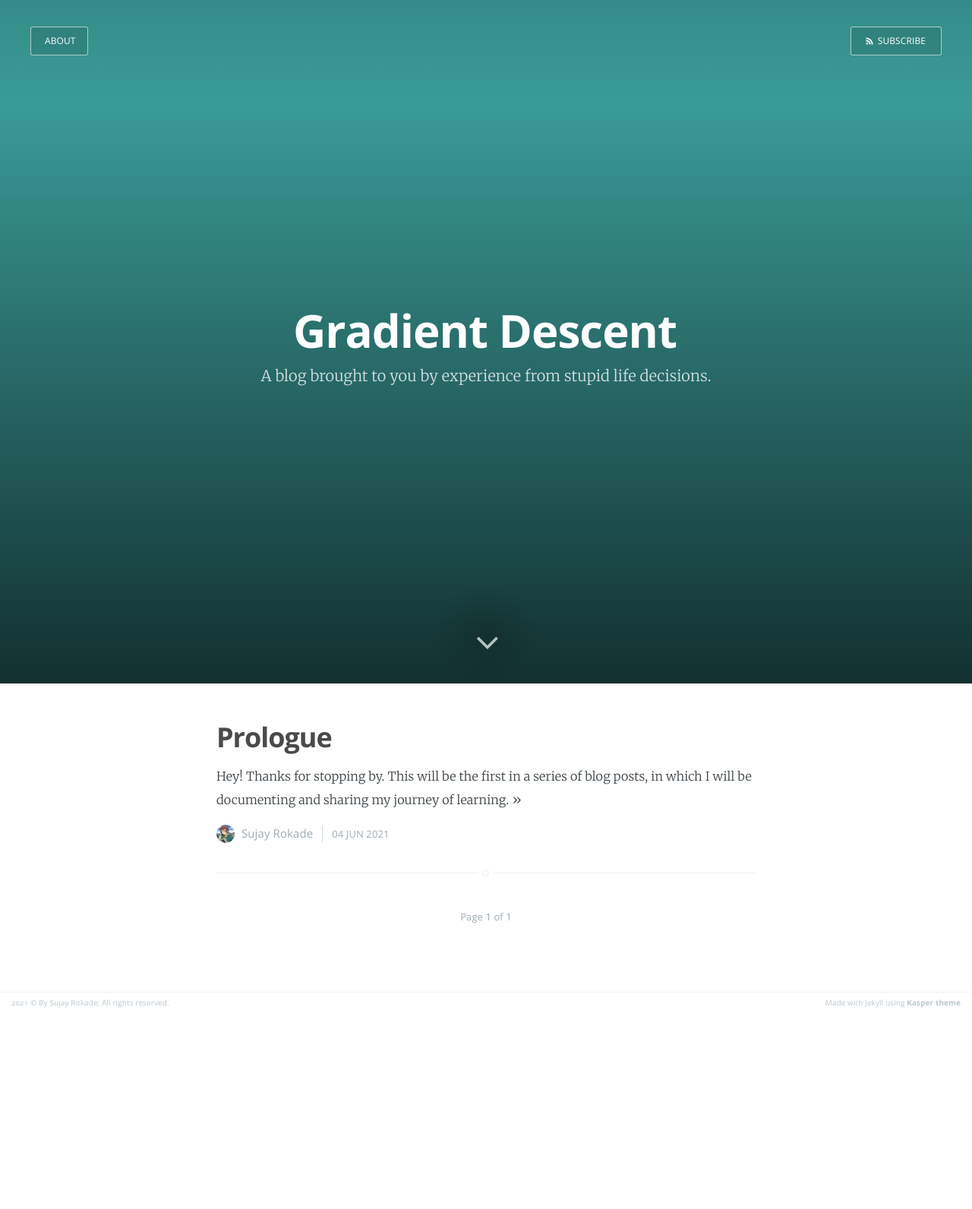
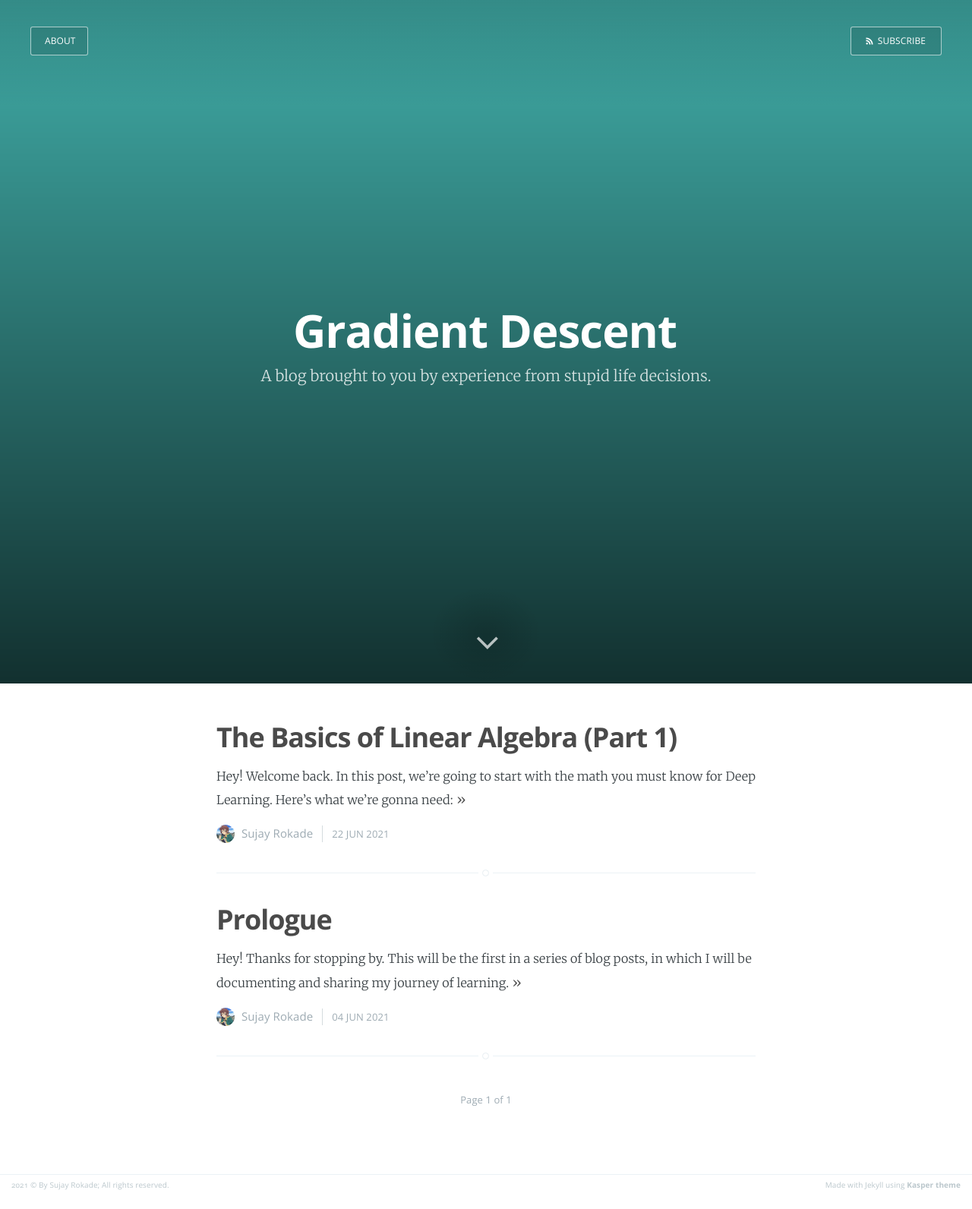
Before and after one commit to fractal2k/Gradient-Descent, a Jekyll site: the page built from index.html, in a window 1280 px wide. Shown: the whole page at 76% size. Built offline with Jekyll 4.4.1, drawn with Linux system fonts in a browser that asks for light colours; the list of posts is cut into pages by our own code; before the commit the page ends 1352 px from its top, so only the background shows below that; some of the changed lines change nothing that is shown.

Commit message:
Added second chapter

```diff
--- /dev/null
+++ b/_posts/2021-06-22-the-basics-of-linear-algebra-part-1.md
@@ -0,0 +1,269 @@
+---
+layout: post
+title: The Basics of Linear Algebra (Part 1)
+date: 2021-06-22 15:15:00 +0530
+---
+
+Hey! Welcome back. In this post, we're going to start with the math you must know for Deep Learning. Here's what we're gonna need:
+
+1. Linear Algebra
+2. Probability and Information Theory
+3. Numerical Computation
+
+And here are the prerequisites that I assume you already know and understand well:
+
+1. Number theory
+2. Basic geometry
+3. Graphs
+4. Calculus (The book doesn't cover this, so I skip it too. You can watch [3blue1brown's Essence of Calculus](https://www.youtube.com/playlist?list=PLZHQObOWTQDMsr9K-rj53DwVRMYO3t5Yr) to get started)
+5. Basic computer science knowledge (like data structures)
+
+I'm gonna start with Linear Algebra. Let's dive in.
+
+(Please note this is not a complete course on any of these topics or any of the subtopics I cover within them, it's a quick explanation of what they are and the properties that we use later)
+
+{:class="table-of-contents"}
+
+* TOC
+{:toc}
+
+### The Four Horsemen of Apocalpyse
+
+In a land far far away, there were four. Four best friends who were responsible for the agony of several generations of high school students. They were:
+
+1. Scalar
+2. Vector
+3. Matrix
+4. Tensor
+
+Okay let's be real, nobody failed because of scalars, but vectors and matrices confused the sh*t out of me in school. And now they have a big brother, tensor. Not that I'm scared of them anymore.. haha...
+
+Let's look at them one by one, because these four horsemen who once plagued our math tests, will be the ones who carry us forward on our journey.
+
+### Scalar
+
+By definition, a scalar is an element of a field that is used to define a vector space ([Wikipedia](https://en.wikipedia.org/wiki/Scalar_(mathematics))). Now that you're scared, let me relieve you. A scalar is a regular number. 1, 5, 123, 4957298748, -1, 1.45, 0 are all examples of scalars.
+
+By convention, when you introduce a scalar, you also mention what set of numbers it belongs to. For example, let \\(s\in \mathbb{R}\\) be the distance between your house and school.
+
+### Vector
+
+I'll skip the definition with this one. A vector (in the context of computer science) is a one-dimensional array of scalars. For example: \\(\boldsymbol{v}=[1,\ 2,\ 3,\ 4]\\).
+
+In the context of linear algebra though, one can interpret these vectors as points on a graph. For example: \\(\boldsymbol{p}=[1,\ 1]\\) would look something like this:
+
+![Graph showing (1, 1)]({{'/assets/images/C2_Point.png' | relative_url}})
+
+But that's half the story. Vectors are defined to have both magnitude and direction. You can visualize it like this:
+
+![Graph showing (1, 1) as a vector]({{'/assets/images/C2_VectorImg.png' | relative_url}})
+
+We looked at a 2-dimensional example. But vectors can be generalized to any number of dimensions that you require. What's great about this is that all the operations we define work on vectors of any size. This means we can work with vectors in any \\(n\\) dimensional space (\\(n\in\mathbb{N}\\)) using the same principles and operations.
+
+The beauty in this is that we can work with spaces that are greater (dimensionally) than what we can perceive (which is 3, we can perceive height, width, and depth). That is incredibly powerful, as we will see when we start with deep learning.
+
+#### Magnitude?
+
+In the previous section, I mentioned that all vectors have a magnitude and a direction. The direction part was pretty clear from the arrow visualization, let's talk about the magnitude a little now (we'll cover this in more detail when we talk about *norms* later)
+
+You can think of magnitude as a measure of the "size" of the vector. Another intuition is how far the vector will take us if we travel from its tail to the tip of its arrow. Let's find out how to calculate the magnitude if we consider the second intuition.
+
+(I hope you know about [Pythagoras' Theorem](https://en.wikipedia.org/wiki/Pythagorean_theorem))
+
+Consider this diagram (I've added some labels to it):
+
+![Labelled Vector Magnitude Graph]({{'/assets/images/C2_VectorMagnitude.png' | relative_url}})
+
+\\(d\\) is what we're interested in, and we have \\(a\\) and \\(b\\). According to Pythagoras' theorem:
+
+\\[d^2=a^2+b^2\\]
+
+And it's trivial to deduce the rest from here:
+
+\\[d=\sqrt{a^2+b^2}\\]
+
+Here, \\(d\\) gives the magnitude of a vector in a 2-dimensional plane. But, we can generalize this formula to any number of dimensions like so:
+
+\\[d=\sqrt{a_1^2+a_2^2+...\ +a_n^2}\\]
+
+where \\(a_i\\) is an element of the vector \\(a\\).
+
+A vector with unit magnitude has its \\(d=1\\).
+
+#### Addition and multiplication
+
+Addition of vectors is easy. Add the corresponding components together (components refer to the basis vectors, we talk about them in the next section). For example, consider \\(\boldsymbol{u}=[1,\ 1]\\) and \\(\boldsymbol{v}=[2,\ 3]\\). Then \\(\boldsymbol{u}+\boldsymbol{v}\\) will be:
+
+\\[ \begin{bmatrix} 1 \\\\ 1\end{bmatrix} + \begin{bmatrix} 2 \\\\ -2\end{bmatrix} = \begin{bmatrix} 3 \\\\ -1\end{bmatrix} \\]
+
+Addition of two vectors is the net result of moving along them. Here's how you visualize it:
+
+<figure>
+    <video controls="true">
+        <source src="{{'assets/videos/VectorAddition.mp4' | relative_url}}" type="video/mp4">
+    </video>
+</figure>
+
+Multiplication of a vector with a scalar is even easier, multiply all entries with the number. For example, \\(\boldsymbol{u}\\) from the previous example when multiplied by 3 would be:
+
+\\[ 3\begin{bmatrix}1\\\\1\end{bmatrix}=\begin{bmatrix}3\times1\\\\3\times1\end{bmatrix}=\begin{bmatrix}3\\\\3\end{bmatrix} \\]
+
+Here's what it looks like:
+<figure>
+    <video controls="true">
+        <source src="{{'assets/videos/VectorMultiply.mp4' | relative_url}}" type="video/mp4">
+    </video>
+</figure>
+
+#### The \\(\boldsymbol{\hat{i}}\\) and \\(\boldsymbol{\hat{j}}\\) notation
+
+Here's a regular 2D graph, I've labeled it:
+
+![Labelled Empty Graph]({{'/assets/images/C2_BaseGraphLabelled.png' | relative_url}})
+
+Let's talk about the x and y axes. From what I can see they've got arrows. Does this mean that they're vectors? Yes (not exactly, but we'll assume they are for now), and there's a special name for them. They're called **basis vectors**. Why?  Because they are the *basis* for all the points that we define in this 2D graph.
+
+Consider this example we saw at the start:
+
+![Graph showing (1, 1)]({{'/assets/images/C2_Point.png' | relative_url}})
+
+Now let's think about what this (1,1) means for a second. You probably know that it means this point lies 1 unit from the origin on the x-axis and 1 unit from the origin on the y-axis. Simple, right?
+
+Now consider a vector \\(\boldsymbol{a}=[2,\ 3]\\)
+
+Here's another way to write it: \\(\boldsymbol{a}=2\hat{i}+3\hat{j}\\)
+
+Looks familiar? That's because it is. It means the same as 2 units from the origin on the x-axis and 3 units from the origin on the y-axis. It's a different way to write it. But this right here gives us two important definitions: \\(\hat{i}\\) and \\(\hat{j}\\), which represent the vectors along the x and y axes respectively.
+
+In fact, \\(\hat{i}\\) and \\(\hat{j}\\) are the basis vectors that we talked about thirty seconds ago. Their values for the above example are:
+\\(\boldsymbol{\hat{i}}=[1,\ 0], \boldsymbol{\hat{j}}=[0,\ 1]\\)
+
+![Graph showing i_hat and j_hat]({{'/assets/images/C2_IhatJhatGraph.png' | relative_url}})
+
+#### Thinking in terms of vectors
+
+Now that we are aware of \\(\hat{i}\\) and \\(\hat{j}\\) as independent vectors, we can discuss about what the representation \\(\boldsymbol{a}=2\hat{i}+3\hat{j}\\) means in terms of basis vectors. The term \\(2\hat{i}\\) here means that \\(\hat{i}\\) is scaled by a factor of two. Same with \\(3\hat{j}\\). And the vector \\(\boldsymbol{a}\\) is the net result of moving along \\(2\hat{i}\\) and \\(3\hat{j}\\).
+
+<figure>
+    <video controls="true">
+        <source src="{{'assets/videos/BasisDemonstration.mp4' | relative_url}}" type="video/mp4">
+    </video>
+</figure>
+
+The implication we get from this is important: **You can obtain any vector by multiplying the basis vectors by some scalar and adding them** (not the complete truth. We discuss why in a later chapter where I talk about *span*).
+
+That sounds trivial at first but think about it. This property will hold regardless of which basis vectors we pick. We could pick \\(\boldsymbol{u}=[0.72,\ 1.234]\\) and \\(\boldsymbol{v}=[-1.2,\ 3.5]\\) as the basis vectors, and we would still be able to obtain any point we want on the entire graph by multiplying them by some scalars and adding them.
+
+> <strong><u>BTW</u>:</strong> This multiplication of a set of vectors by some scalars and adding them together is called a **linear combination** of those vectors.
+
+That's enough about vectors for now. Let's talk about the elephant in the room.
+
+### Matrix
+
+The reason I shoveled the basics of vectors in your face multiple times is so you understand what I am about to tell you now.
+
+ Carrying forward the computer science context, a matrix is a 2D array of scalars. Here's what a matrix looks like: \\(\boldsymbol{A}=\begin{bmatrix}1 & 2 \\\\ 3 & 4 \end{bmatrix}\\)
+
+ Now the question nobody answered in school: What is a matrix though? What does it represent and why does it exist?
+
+ The answer: **A matrix represents a function that transforms one vector space into another**.
+
+ Wait, what?
+
+#### Transformation of what?
+
+ Transforming a vector is exactly what it sounds like, changing one vector into another. But what do I mean when I say vector space?
+
+ A vector space means the *"coordinate system"* the vector lives in.
+
+ For example: \\(\boldsymbol{a}=[1,\ 1]\\) lives in the vector space defined by the basis vectors \\(\hat{i}\\) and \\(\hat{j}\\). Every single point in \\(\boldsymbol{a}\\)'s world is made up of some linear combination of \\(\hat{i}\\) and \\(\hat{j}\\). Similarly, \\(\boldsymbol{b}=[1,1]\\) lives in the vector space defined by the basis vectors \\(\boldsymbol{u}=[0.75, 1.2]\\) and \\(\boldsymbol{v}=[-1, 0.5]\\). But it is not the same vector as \\(\boldsymbol{a}\\) despite the same coordinates.
+
+ It's like an example of relative motion, where a cup inside a train you travel in might appear stationary to you, but it moves at the same speed as the train for an observer outside the train.
+
+ Here's what it looks like:
+
+ <figure>
+    <video controls="true">
+        <source src="{{'assets/videos/DifferentBasis.mp4' | relative_url}}" type="video/mp4">
+    </video>
+</figure>
+
+But then why do we transform one vector space into another? We just want one vector to turn into another vector, right? That's because we are usually required to transform multiple vectors into their transformed counterparts and we need a solution applicable to all the possible input vectors. So, we define it generally and make a function out of it. This function is a mapping between a vector and what it should be when we transform it.
+
+#### The intuition
+
+Alright then, quick recap. Matrices are functions that transform one vector into another one. But how? How is a 2x2 grid of numbers supposed to be a function? Here's where the basis vectors come into play. Remember what I told you about basis vectors around 5 minutes ago?
+
+![Reference to last section]({{'/assets/images/C2_BasisReference.png' | relative_url}})
+
+So here's the idea: To define any vector in the vector space you only need the basis vectors because we can derive every point in that vector space by trying different linear combinations of those basis vectors.
+
+So how do we describe a new vector space then?
+
+*By its basis vectors.*
+
+Armed with this new knowledge, you will now look at what's inside a matrix:
+
+![What's inside a matrix]({{'/assets/images/C2_MatrixComposition.png' | relative_url}})
+
+To define a transformation, we only need to know where the basis vectors land after the transformation, the coordinates of which, are represented by a matrix. This implies that fundamentally, a matrix is a **set of basis vectors of the transformed vector space**.
+
+#### Matrix multiplication
+
+What's matrix multiplication got anything to do with this? The answer to that is *matrix multiplication is the operation we use to transform vectors*.
+
+To understand what that meant, let's look at what happens when we multiply a matrix with a vector. Consider this example:
+
+\\[\begin{bmatrix}1 & 3 \\\\ 2 & -1\end{bmatrix}\begin{bmatrix}2 \\\\ 1\end{bmatrix}\\]
+
+Easy enough, right? Multiply the row elements of the matrix to the respective column elements of the vector, add the corresponding row-column element products and you have your answer:
+
+\\[\begin{bmatrix}1 & 3 \\\\ 2 & -1\end{bmatrix}\begin{bmatrix}2 \\\\ 1\end{bmatrix}=\begin{bmatrix}1\times2+3\times1 \\\\ 2\times2+(-1)\times1\end{bmatrix}=\begin{bmatrix}5 \\\\ 3\end{bmatrix}\\]
+
+But, if you pay close attention to the actual multiplication action between the square brackets, an interesting pattern emerges:
+
+\\[\begin{bmatrix}1 & 3 \\\\ 2 & -1\end{bmatrix}\begin{bmatrix}2 \\\\ 1\end{bmatrix}= \overbrace{2\begin{bmatrix}1 \\\\ 2 \end{bmatrix} + 1\begin{bmatrix} 3 \\\\ -1 \end{bmatrix}}^{\text{the intuition}} = \\\\ \begin{bmatrix}1\times2 \\\\ 2\times2 \end{bmatrix}+ \begin{bmatrix}3\times1 \\\\ -1\times1 \end{bmatrix} = \underbrace{\begin{bmatrix}1\times2 + 3\times1 \\\\ 2\times2 + (-1)\times1 \end{bmatrix}}\_{\text{what we were taught}} = \begin{bmatrix}5 \\\\ 3 \end{bmatrix}\\]
+
+Okay so remember what I told you about matrices in the previous section? A set of basis vectors, right? Let's name these basis vectors for brevity. Let \\(\boldsymbol{u}=[1,\ 2]\\) and \\(\boldsymbol{v}=[3,\ -1]\\). What does the above multiplication look like now?
+
+\\[\begin{bmatrix}1 & 3 \\\\ 2 & -1\end{bmatrix}\begin{bmatrix}2 \\\\ 1\end{bmatrix}=2\begin{bmatrix}1 \\\\ 2\end{bmatrix}+1\begin{bmatrix}3 \\\\ -1\end{bmatrix}=2\boldsymbol{u}+\boldsymbol{v}\\]
+
+Notice anything familiar? If you guessed it looks like \\(2\boldsymbol{\hat{i}}+\boldsymbol{\hat{j}}\\) then you guessed correct. So what does this mean? It means multiplication of a vector by a matrix is that vector, but in a vector space described by some other basis vectors.
+
+ <figure>
+    <video controls="true">
+        <source src="{{'assets/videos/DifferentBasis2.mp4' | relative_url}}" type="video/mp4">
+    </video>
+</figure>
+
+Remember how I told you \\(\hat{i}=[1,\ 0]\\) and \\(\hat{j}=[0,\ 1]\\)?
+
+\\[\overbrace{\begin{bmatrix}1 & 0 \\\\ 0 & 1\end{bmatrix}}^{\hat{i}\text{ and }\hat{j}}\begin{bmatrix}2\\\\3\end{bmatrix}=\begin{bmatrix}2\\\\3\end{bmatrix}\\]
+
+We don't mention it like this because it would be a hassle. And also because the matrix is an *identity matrix* (more on *identity matrices* in the upcoming chapters).
+
+So in a nutshell, what multiplying a vector by a matrix does is, it gives you the coordinates of the vector but on the coordinate system of some different basis vectors, in terms of the default coordinate system we're using.
+
+If the second half of last sentence confused you, it means the result we obtain is in terms of the default \\(\hat{i}\\) and \\(\hat{j}\\) coordinate system. Because in terms of the new basis vectors, the coordinates remain the same, i.e. \\([2,\ 1]\\). Notice how its still \\(2\boldsymbol{u}+\boldsymbol{v}\\), but the value on the default system becomes \\(5\hat{i}+3\hat{j}\\)?
+
+(P.S. These values of \\(\hat{i}\\) and \\(\hat{j}\\) are almost always the same, unless specified otherwise)
+
+*Phew*
+
+That was a lot to take in. This is why I have split this one post into two. Next time, we will cover more topics about matrices, and take a quick look at tensors.
+
+### Reality Check
+
+If you understood what you read, you should be able to answer the following questions satisfactorily (to whose satisfaction you ask? Yours of course!)
+
+1. What is a scalar?
+2. What is a vector?
+3. What do you mean by the magnitude of a vector?
+4. How do you add two vectors?
+5. What does the addition of vectors signify?
+6. How do you multiply a scalar to a vector?
+7. What are basis vectors?
+8. What is a matrix?
+9. How does a matrix transform a vector space?
+
+Thanks for reading to the end. See you next time.
--- a/assets/css/screen.css
+++ b/assets/css/screen.css
@@ -1072,6 +1072,14 @@ body:not(.post-template) .post-title {
   margin: 0 -13%;
 }
 
+.post-content video {
+  display: block;
+  max-width: 100%;
+  height: auto;
+  margin: 0 auto 1.75em;
+  padding: 0.6em 0;
+}
+
 /* The author credit area after the post */
 .post-footer {
   position: relative;
```
Also changed, not shown: assets/images/C2_BaseGraphLabelled.png (added), assets/images/C2_BasisReference.png (added), assets/images/C2_BasisZoom.png (added), assets/images/C2_IhatJhatGraph.png (added), assets/images/C2_MatrixComposition.png (added), assets/images/C2_Point.png (added), assets/images/C2_VectorImg.png (added), assets/images/C2_VectorMagnitude.png (added), assets/images/irony.png (added), 5 other files.
